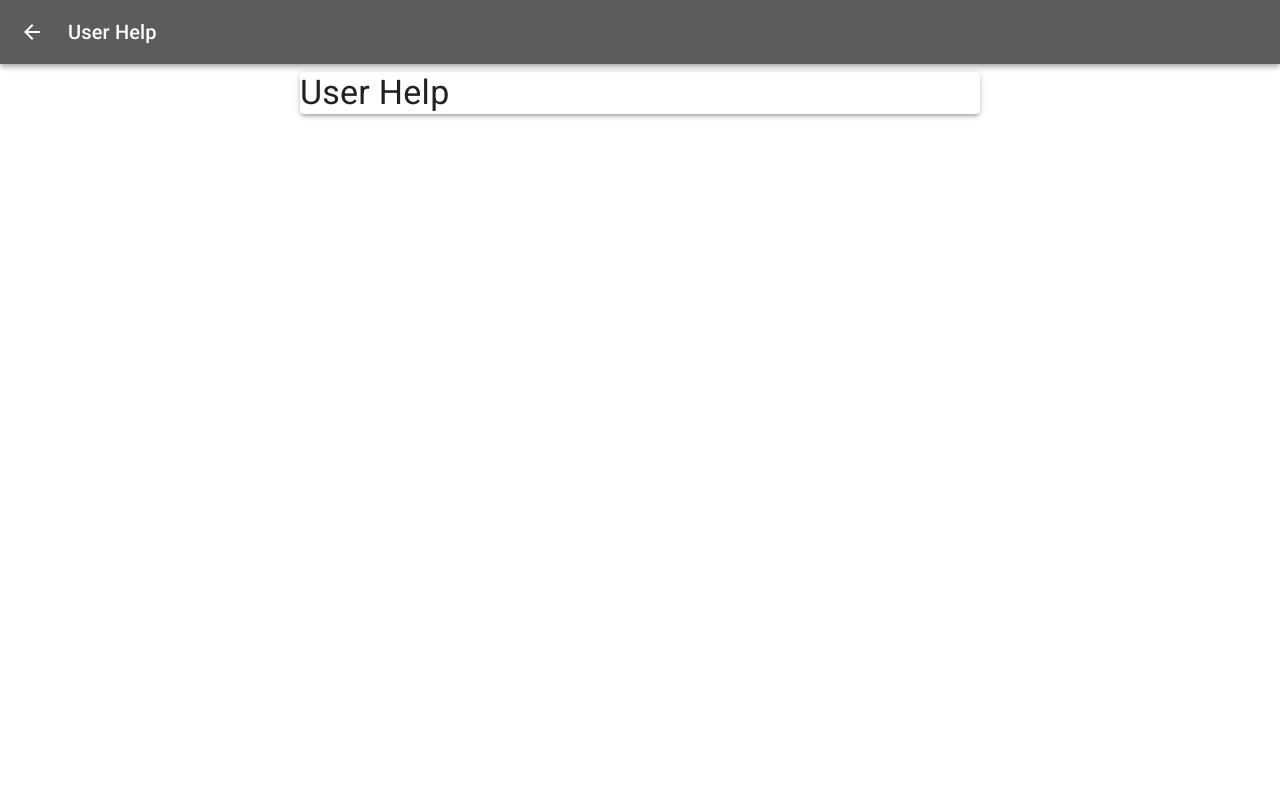
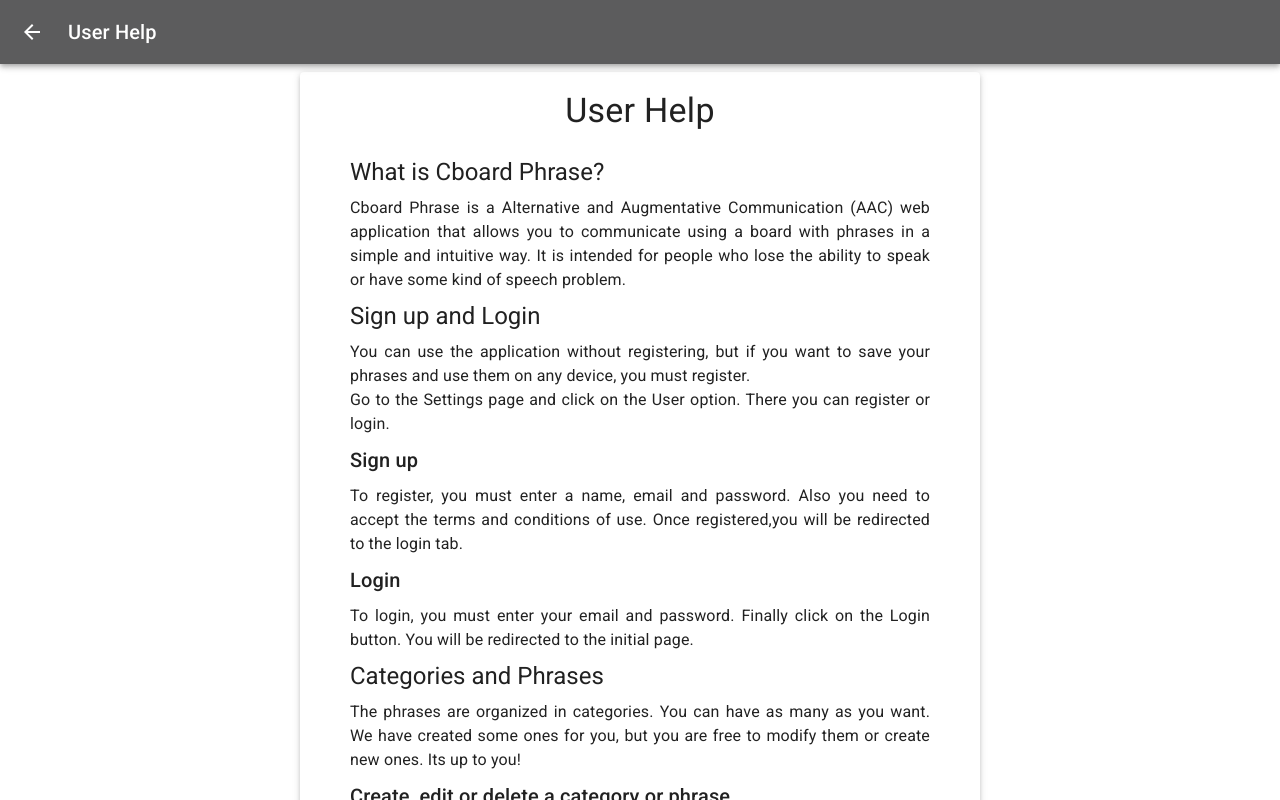
Before and after one commit to RodriSanchez1/cboard-phrase, a React (Vite) app: page /settings/help in a window 1280 px wide. Built offline with nearby package versions, Linux system fonts and the light colour scheme.

Commit message:
Add help content

```diff
--- a/src/features/help/Help.jsx
+++ b/src/features/help/Help.jsx
@@ -12,10 +12,92 @@ export default function Help() {
 
   return (
     <FullScreenDialog title="User Help" open={true} onClose={onClose}>
-      <Paper elevation={3}>
-        <Typography variant="h4" component="h2" mt={1}>
-          User Help
-        </Typography>
+      <Paper elevation={3} sx={{ mt: 1 }}>
+        <div style={{ padding: '10px 50px' }}>
+          <Typography variant="h4" component="h2" mt={1} mb={3} align="center">
+            User Help
+          </Typography>
+          <Typography variant="h5" component="h5" mt={1}>
+            What is Cboard Phrase?
+          </Typography>
+          <Typography variant="body1" component="p" mt={1} align="justify">
+            Cboard Phrase is a Alternative and Augmentative Communication (AAC)
+            web application that allows you to communicate using a board with
+            phrases in a simple and intuitive way. It is intended for people who
+            lose the ability to speak or have some kind of speech problem.
+          </Typography>
+          <Typography variant="h5" component="h5" mt={1}>
+            Sign up and Login
+          </Typography>
+          <Typography variant="body1" component="p" mt={1} align="justify">
+            You can use the application without registering, but if you want to
+            save your phrases and use them on any device, you must register.
+            <br /> Go to the Settings page and click on the User option. There
+            you can register or login.
+          </Typography>
+          <Typography variant="h6" component="h6" mt={1}>
+            Sign up
+          </Typography>
+          <Typography variant="body1" component="p" mt={1} align="justify">
+            To register, you must enter a name, email and password. Also you
+            need to accept the terms and conditions of use. Once registered,you
+            will be redirected to the login tab.
+          </Typography>
+          <Typography variant="h6" component="h6" mt={1}>
+            Login
+          </Typography>
+          <Typography variant="body1" component="p" mt={1} align="justify">
+            To login, you must enter your email and password. Finally click on
+            the Login button. You will be redirected to the initial page.
+          </Typography>
+          <Typography variant="h5" component="h5" mt={1}>
+            Categories and Phrases
+          </Typography>
+          <Typography variant="body1" component="p" mt={1} align="justify">
+            The phrases are organized in categories. You can have as many as you
+            want. We have created some ones for you, but you are free to modify
+            them or create new ones. Its up to you!
+          </Typography>
+          <Typography variant="h6" component="h6" mt={1}>
+            Create, edit or delete a category or phrase
+          </Typography>
+          <Typography variant="body1" component="p" mt={1} align="justify">
+            To open the Edit page, click on the pencil icon in the Command
+            Block. You will find 3 sections: Select a category, Category and
+            Phrases:
+            <br />
+            <ul>
+              <li>
+                <b>Select a category:</b> Press the the drop down box to select
+                the category that you want to edit. Also you can fin the{' '}
+                <em>+ Add Category</em> button to create a new category.
+              </li>
+              <li>
+                <b>Category:</b> Show the name of the selected category and two
+                buttons, one for Edit it and another for delete it.
+              </li>
+              <li>
+                <b>Phrases:</b> On the corner right of the section, you will
+                find the <em>+ Add Phrase</em> button. <br />
+                Below is a list of the contained phrases with an edit and delete
+                icon for each.
+              </li>
+            </ul>
+            Before you leave the Edit page, you must save your changes. To do
+            this, click on the Save button. If your changes are not saved, you
+            will be notified with a message on the corner left down of the
+            screen. <br />
+            To discard the changes, click on the return icon. A modal will be
+            prompted notifying that you will lose your changes.
+          </Typography>
+          <Typography variant="h6" component="h6" mt={1}>
+            Add a phrase to the board
+          </Typography>
+          <Typography variant="body1" component="p" mt={1} align="justify">
+            You can add as many phrases as you want. <br />
+            To remove a phrase from the board, click on the trash icon.
+          </Typography>
+        </div>
       </Paper>
     </FullScreenDialog>
   );
```
